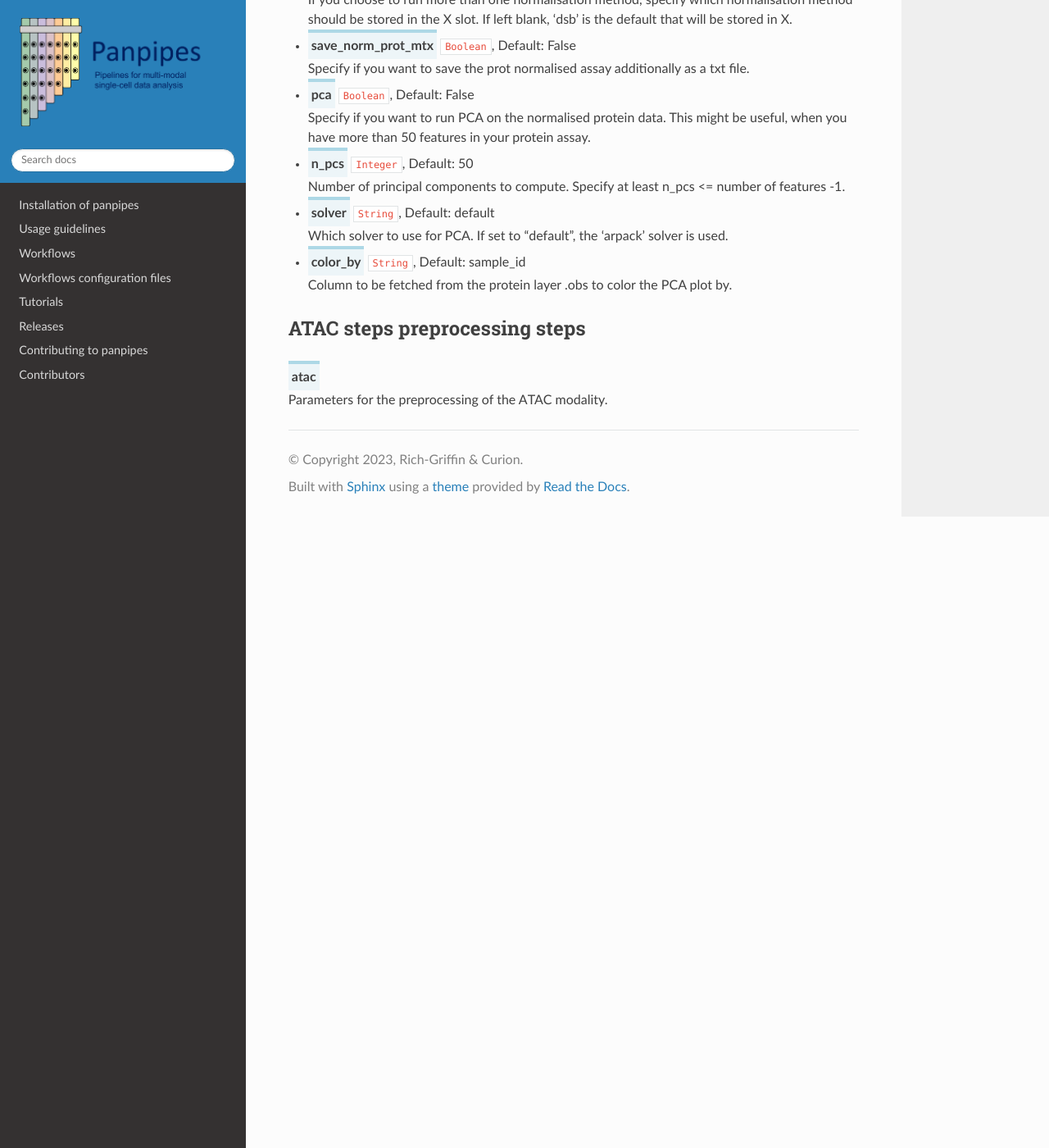
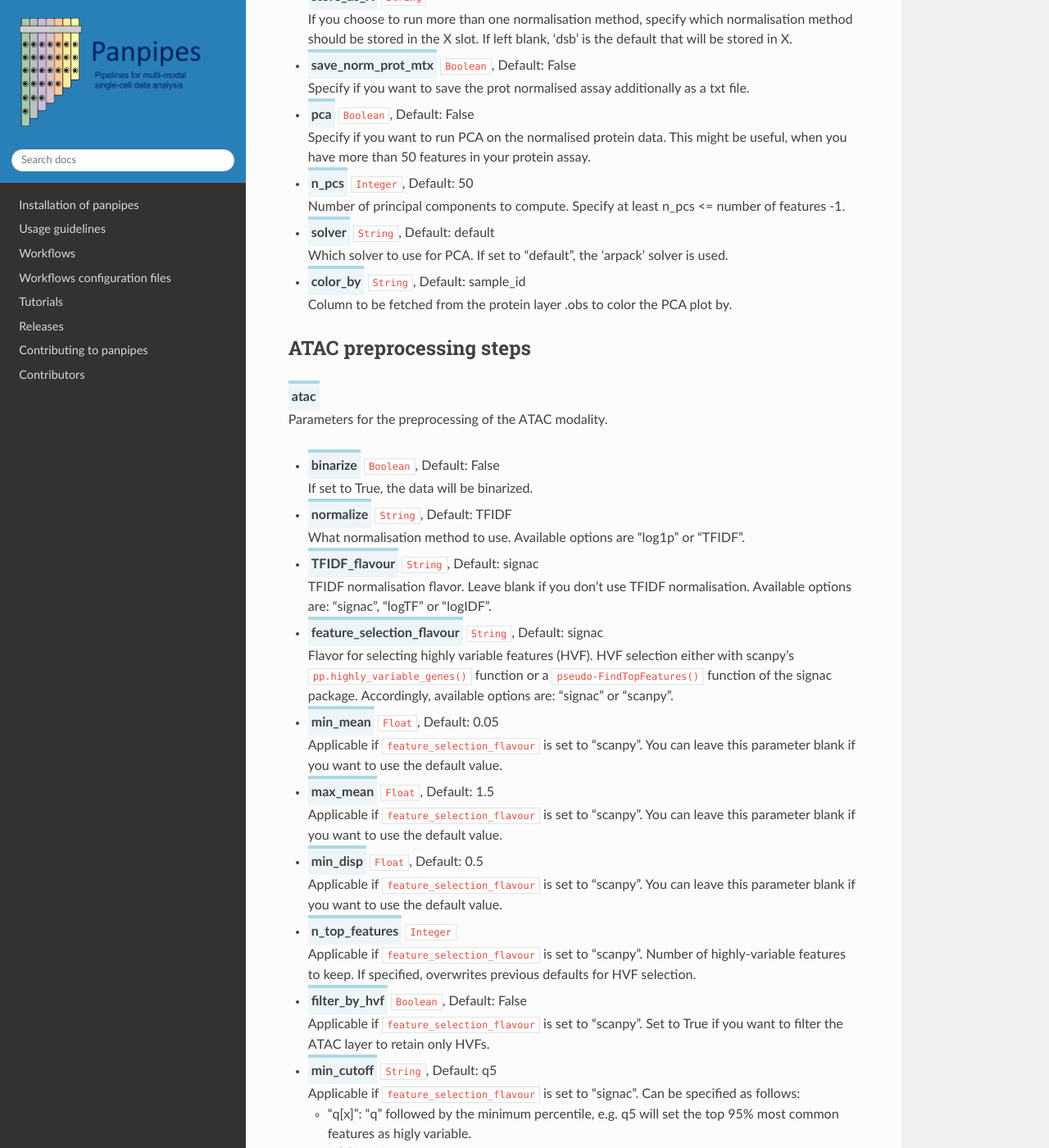
Before and after one commit to bio-la/panpipes-nextflow, a Sphinx documentation site: the page built from docs/yaml_docs/pipeline_preprocess_yml.md, in a window 1280 px wide and 1400 px high, scrolled down 8682 px. Shown: the whole window at 82% size. Built offline with Sphinx 7.4.7 and the Read the Docs theme 2.0.0, drawn with Linux system fonts in a browser that asks for light colours; some of the changed text lies outside the part shown.

Commit message:
Modified entire pipeline.yml

```diff
--- a/docs/yaml_docs/pipeline_preprocess_yml.md
+++ b/docs/yaml_docs/pipeline_preprocess_yml.md
@@ -17,11 +17,12 @@ When running the preprocess workflow, panpipes provides a basic `pipeline.yml` f
 To run the workflow on your own data, you need to specify the parameters described below in the `pipeline.yml` file to meet the requirements of your data.
 However, we do provide pre-filled versions of the `pipeline.yml` file for individual [tutorials](https://panpipes-pipelines.readthedocs.io/en/latest/tutorials/index.html).
 
-For more information on functionalities implemented in `panpipes` to read the configuration files, such as reading blocks of parameters and reusing blocks with  `&anchors` and `*scalars`, please check [our documentation](./useful_info_on_yml.md)
+For more information on functionalities implemented in `panpipes` to read the configuration files, such as reading blocks of parameters and reusing blocks with  `&anchors` and `*scalars`, please check [our documentation](./useful_info_on_yml.md).
 
 
 You can download the different preprocess `pipeline.yml` files here:
 - Basic `pipeline.yml` file (not prefilled) that is generated when calling `panpipes preprocess config: [Download here]
+-
 
 ## Compute resources options
 
@@ -362,6 +363,69 @@ Whether applying scaling or not is still a matter of debate, as stated in the [L
   - <span class="parameter">color_by</span> `String`, Default: sample_id<br>
        Column to be fetched from the protein layer .obs to color the PCA plot by.
 
-## ATAC steps preprocessing steps
+## ATAC preprocessing steps
 <span class="parameter">atac</span><br>
     Parameters for the preprocessing of the ATAC modality.
+
+  - <span class="parameter">binarize</span> `Boolean`, Default: False<br>
+        If set to True, the data will be binarized.
+
+  - <span class="parameter">normalize</span> `String`, Default: TFIDF<br>
+        What normalisation method to use. Available options are "log1p" or "TFIDF".
+
+  - <span class="parameter">TFIDF_flavour</span> `String`, Default: signac<br>
+        TFIDF normalisation flavor. Leave blank if you don't use TFIDF normalisation.
+        Available options are: "signac", "logTF" or "logIDF".
+
+  - <span class="parameter">feature_selection_flavour</span> `String`, Default: signac<br>
+        Flavor for selecting highly variable features (HVF).
+        HVF selection either with scanpy's `pp.highly_variable_genes()` function or a `pseudo-FindTopFeatures()` function of the signac package.
+        Accordingly, available options are: "signac" or "scanpy".
+
+  - <span class="parameter">min_mean</span> `Float`, Default: 0.05<br>
+        Applicable if `feature_selection_flavour` is set to "scanpy".
+        You can leave this parameter blank if you want to use the default value.
+
+  - <span class="parameter">max_mean</span> `Float`, Default: 1.5<br>
+        Applicable if `feature_selection_flavour` is set to "scanpy".
+        You can leave this parameter blank if you want to use the default value.
+
+  - <span class="parameter">min_disp</span> `Float`, Default: 0.5<br>
+        Applicable if `feature_selection_flavour` is set to "scanpy".
+        You can leave this parameter blank if you want to use the default value.
+
+  - <span class="parameter">n_top_features</span> `Integer`<br>
+        Applicable if `feature_selection_flavour` is set to "scanpy".
+        Number of highly-variable features to keep.
+        If specified, overwrites previous defaults for HVF selection.
+
+  - <span class="parameter">filter_by_hvf</span> `Boolean`, Default: False<br>
+        Applicable if `feature_selection_flavour` is set to "scanpy".
+        Set to True if you want to filter the ATAC layer to retain only HVFs.
+
+  - <span class="parameter">min_cutoff</span> `String`, Default: q5<br>
+        Applicable if `feature_selection_flavour` is set to "signac".
+        Can be specified as follows:
+    - "q[x]": "q" followed by the minimum percentile, e.g. q5 will set the top 95% most common features as higly variable.
+    - "c[x]": "c" followed by a minimum cell count, e.g. c100 will set features present in > 100 cells as highly variable.
+    - "tc[x]": "tc" followed by a minimum total count, e.g. tc100 will set features with total counts > 100 as highly variable.
+    - "NULL": All features are assigned as highly variable.
+    - "NA": Highly variable features won't be changed.
+
+  - <span class="parameter">dimred</span> `String`, Default: LSI<br>
+        Available options are: PCA or LSI.
+        LSI will only be computed if TFIDF normalisation was used.
+
+  - <span class="parameter">n_comps</span> `Integer`, Default: 50<br>
+        Number of components to compute.
+
+  - <span class="parameter">solver</span> `String`, Default: default<br>
+        If using PCA, which solver to use. Setting this parameter to "default", will use the 'arpack' solver.
+
+  - <span class="parameter">color_by</span> `String`, Default: sample_id<br>
+        Specify the covariate you want to use to color the dimensionality reduction plot.
+
+  - <span class="parameter">dim_remove</span> `X`, Default: X<br>
+        Whether to remove the component(s) associated to technical artifacts.
+        For instance, it is common to remove the first LSI component, as it is often associated with batch effects.
+        Leave blank to avoid removing any.
```
Also changed, not shown: 1 other file.
